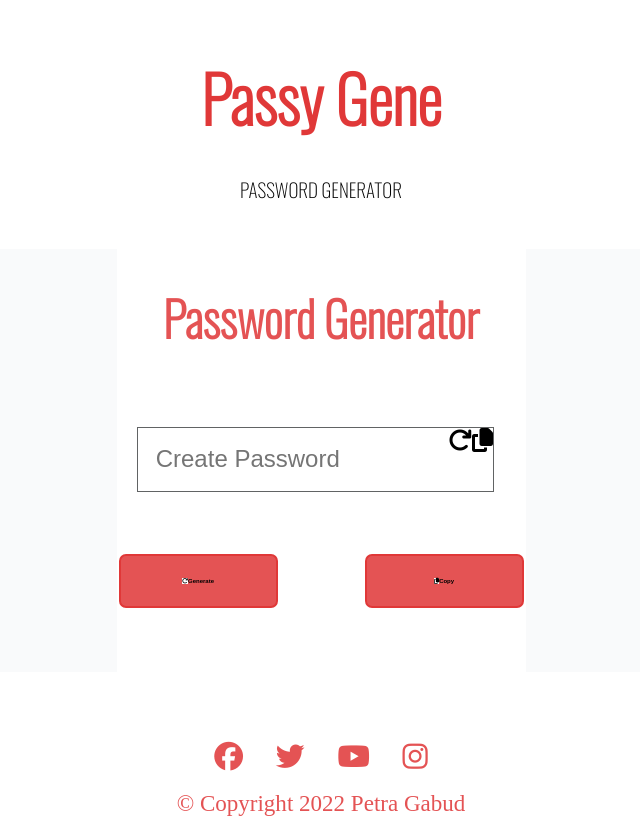
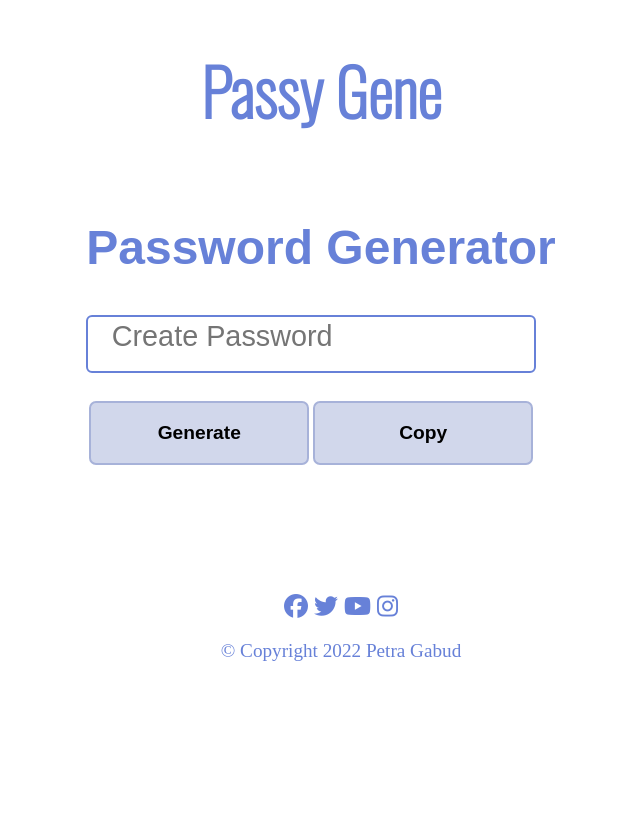
Before and after one commit to petragabud/PGCI, a plain HTML site: page index.html in a window 1280 px wide. Shown: the whole page, without its empty margins (319-959 px from the left). After the commit the page ends 800 px from the top, so only its background shows below. Drawn offline with nearby package versions, Linux system fonts and the light colour scheme.

Commit message:
Changed css

```diff
--- a/assets/css/style.css
+++ b/assets/css/style.css
@@ -1,148 +1,74 @@
 @import url('https://fonts.googleapis.com/css2?family=Oswald:wght@200&family=Playfair+Display&family=Roboto:wght@300&display=swap');
-
-* {
-  background-color: #FFFFFF;
- border: none;
- margin: 0;
- padding: 0;
- }
 
 header {
   background-color: #FFFFFF;
   border: none;
   font-family: "Oswald", sans-serif;
- margin-bottom: 3%;
- padding-top: 2%;
   text-align: center;
 }
 
 h1 {
-   color: #e03838;
+  color: #6781D8;
   font-size: 400%;
 }
 
 h2 {
-   color: #e45354;
- font-family: "Oswald", sans-serif;
+  margin-bottom: 40px;
+  text-align: center;
+  color: #6781D8;
   font-size: 300%;
- margin-bottom: 5%;
- padding-bottom: 8%;
- padding-top: 8%;
- text-align: center;
- }
-
- nav {
-   font-size: 120%;
- line-height: 225%;
- word-spacing: 5%;
- }
-
- a:link,
- a:visited {
-  color: #050505;
- display: inline;
- padding: 1%;
- text-align: center;
- text-decoration: none;
- }
-
- a:hover,
- a:active {
-   background-color: lightgray;
+  font-family: "Playfair", sans-serif;
 }
 
 section {
   align-items: center;
- background-color: #F9FAFB;
+  background-color: none;
   display: flex;
   justify-content: center;
 }
 
+
 .box {
   background-color: white;
- box-sizing: border-box;
- height: 100%;
- margin-bottom: 15%;
- padding: 0;
- width: 100%;
 }
 
- .copy-button,
- .generate-button {
-   align-items: center;
- background-color: #e45354;
- border-radius: 7px;
- border: 2px solid #e03838;
- color: black;
- cursor: pointer;
- display: flex;
- font-family: sans-serif;
- font-size: 15px;
- height: 50px;
- justify-content: center;
- margin-top: 40px;
- text-align: center;
- width: 155px;
+input {
+  padding: 5%;
+  user-select: none;
+  height: 25%;
+  width: 85%;
+  border-radius: 6px;
+  border: none;
+  border: 2px solid #6781D8;
+  outline: none;
+  font-size: 40%;
 }
 
- .copy-button {
-   margin-left: 85px;
+input::placeholder {
+  font-size: 450%;
 }
 
 .generate-button,
- .copy-button:hover {
-     background-color: #e45354;
-   color: black;
- }
-
- #generate-button,
- #copy-button {
-      font-size: 350%;
-   padding: 0;
- }
-
- .placeholder {
-  border: 1px solid #616364;
- display: inline-flex;
- flex-direction: row-reverse;
- font-size: 150%;
- margin: 5%;
- }
-
- .placeholder .output {
-   border: none;
-   padding: 5%;
- }
-
- .placeholder .fa-solid {
-   border: none;
-   background: none;
+.copy-button {
+  background-color: #d1d7eb;
+  font-family: sans-serif;
+  font-size: 120%;
+  margin-top: 25px;
+  border: 2px solid #a7b2d9;
+  width: 11.25em;
+  height: 3.125em;
+  text-align: center;
+  display: flex;
+  justify-content: center;
+  align-items: center;
   cursor: pointer;
- }
-
- .placeholder span {
-   cursor: pointer;
-   padding: 5%;
- }
-
-
- input[type="text"] {
   border-radius: 7px;
- border: 2px solid;
- border: none;
- display: center;
- font-size: 100%;
- height: auto;
- outline: none;
- padding: 0;
- user-select: none;
- width: 120%;
 }
 
 /* footer details */
 #footer {
   bottom: 0;
- height: 150px;
+  height: 100%;
   margin-top: 20%;
   position: absolute;
   width: 100%;
@@ -150,11 +76,11 @@
 
 #social-networks {
   text-align: center;
-   margin-top: 5%;
+  margin-top: 10%;
 }
 
 .social-networks > li {
-  color: #e45354;
+  color: #6781D8;
   display: inline;
   font-size: 150%;
   min-height: 100%;
@@ -163,17 +89,17 @@
 }
 
 .fa-brands {
-   color: #e45354;
+  color: #6781D8;
 }
 
 .fa-brands:hover {
   background-color: none;
-   color: #e45354;
+  color: #d1d7eb;
 }
 
 /* copyright with my personal name at the bottom of the page */
 .copyright {
-  color: #e45354;
+  color: #6781D8;
   font-size: 120%;
   list-style-type: none;
   opacity: 1;
--- a/index.html
+++ b/index.html
@@ -5,8 +5,8 @@
     <meta charset="UTF-8">
     <meta name="viewport" content="width=device-width, initial-scale=1.0">
     <meta name="title" content="Passy Gene - Password Generator">
-<meta name="description" content="A password generator is a software tool that creates random or customized passwords for users. It helps users create stronger passwords.">
-     <title>Passy Gene - Password Generator</title>
+    <meta name="description" content="A password generator is a software tool that creates random or customized passwords for users. It helps users create stronger passwords.">
+    <title>Passy Gene - Password Generator</title>
 
     <!-- File path to connect CSS and HTML -->
     <link rel="stylesheet" href="assets/css/style.css">
@@ -18,14 +18,7 @@
 
     <!-- Site Name in header -->
     <header id="header">
-      <a href="index.html">
         <h1>Passy Gene</h1>
-      </a>
-
-      <!-- Navigation List -->
-      <nav id="menu-navigation">
-        <a href="#password-generator">PASSWORD GENERATOR</a>
-      </nav>
     </header>
 
     <section id="generator">
@@ -33,16 +26,14 @@
         <div class="box">
           <h2>Password Generator</h2>
           <div class="placeholder">
-            <i onclick="genPassword()" class="fa-solid fa-copy"></i>
-            <i onclick="copyPassword()" class="fa-solid fa-arrow-rotate-right"></i>
             <input type="text" placeholder="Create Password" id="password" class="output">
           </div>
           <table>
             <th>
-              <div id="generate-button" style="font-size: 30%" class="generate-button" onclick="genPassword()"><i class="fa-solid fa-arrow-rotate-right"></i>Generate</div>
+              <div id="generate-button" class="generate-button" onclick="genPassword()">Generate</div>
             </th>
             <th>
-              <a id="copy-button" style="font-size:30%" class="copy-button" onclick="copyPassword()"><i class="fa-solid fa-copy"></i>Copy</a>
+              <a id="copy-button" class="copy-button" onclick="copyPassword()">Copy</a>
             </th>
           </table>
 
```
Lines whose indentation alone changed are shown as unchanged.
